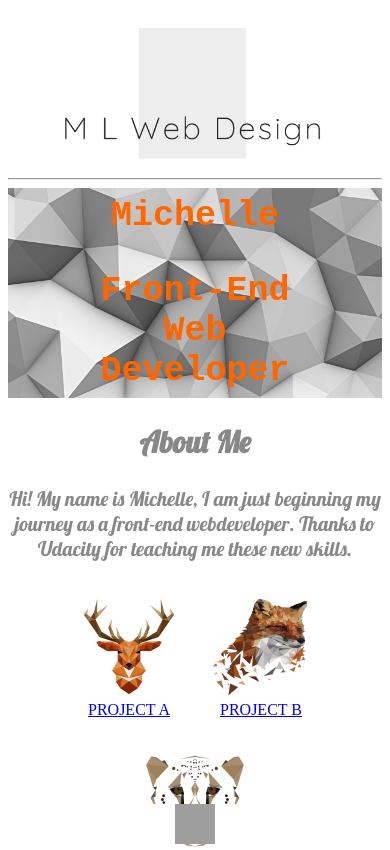
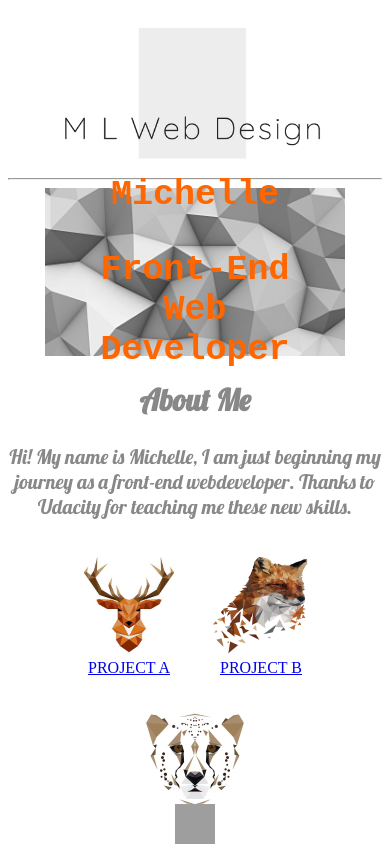
Before and after one commit to standswithcookie/portfolio, a plain HTML site: page index.html in a window 390 px wide. Shown: the top 850 px of the page. Drawn offline with Linux system fonts and the light colour scheme; grey boxes are pictures that could not be loaded.

Commit message:
Responsive info background

```diff
--- a/styles/styles.css
+++ b/styles/styles.css
@@ -1,4 +1,4 @@
-/*div{
+/*div {
 	border-style: solid;
 }*/
 
@@ -24,18 +24,12 @@ footer {
 	margin-top: 2em;
 }
 
-/*@media screen and (max-width: 725px) {
-	.kids{
-		display: none;
-	}
-}*/
-
-/*@media screen and (max-width: 650px) {
+@media screen and (max-width: 650px) {
 	.info-background {
 		width: 80%;
 		height: auto%;
-	}*/
-/*}*/
+	}
+}
 
 @media screen and (min-width: 250px) {
 	.proj-img {
@@ -50,11 +44,6 @@ footer {
 		height: 100px;
 	}
 }
-/*background image responsive*/
-/*.info-background, .da-projects {*/
-	/*width: 100%;*/
-	/*height: auto;*/
-/*}*/
 
 .header-logo {
 	height: 150px;
@@ -79,11 +68,6 @@ footer {
 	flex-wrap: wrap;
 	justify-content: center;
 	position: relative;
-}
-
-.info-background {
-	width: 100%;
-	height: auto;
 }
 
 .info-text {
```
